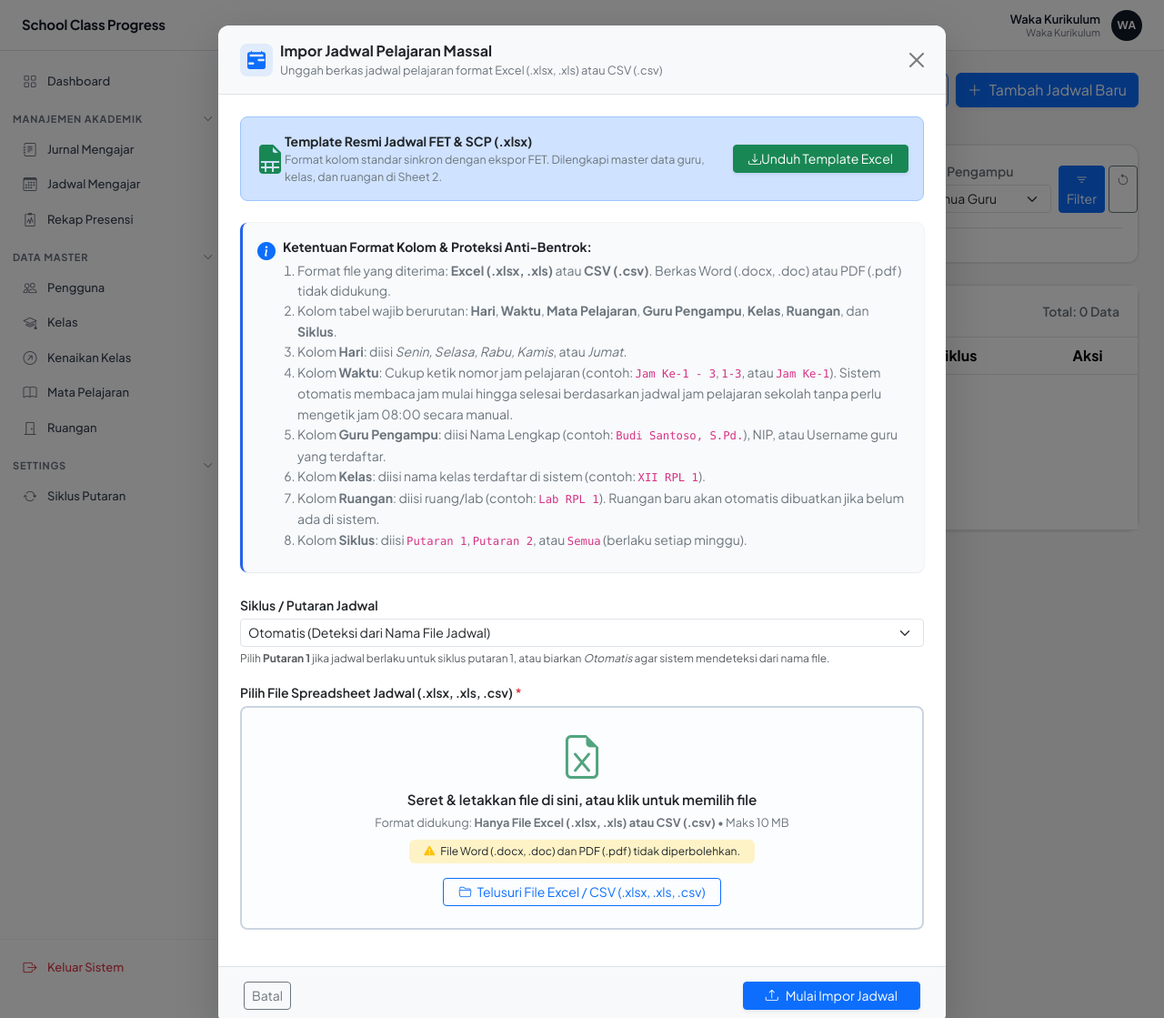
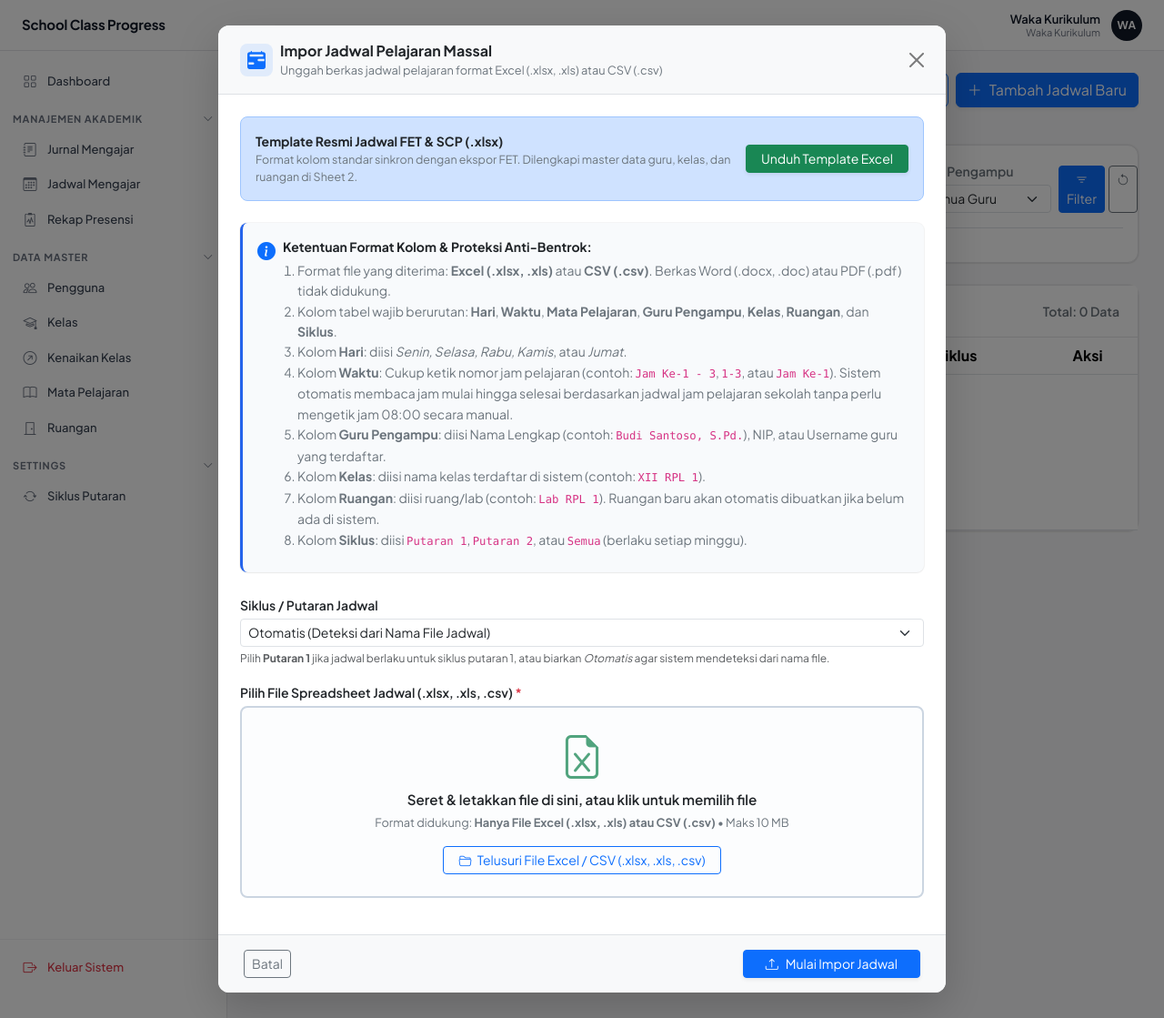
Before and after one commit to ShaquilleAmada/escepe, a Laravel app: template resources/views/waka/schedules/index.blade.php in a window 1280 px wide, after a click on "Impor Jadwal". Shown: the whole page at 91% size. Run offline with Laravel 10, Linux system fonts and the light colour scheme; the template is opened without the code that fills it, so the values that code supplies are empty.

Commit message:
style: remove icons from template download banner and remove yellow warning badge

```diff
--- a/resources/views/waka/schedules/index.blade.php
+++ b/resources/views/waka/schedules/index.blade.php
@@ -303,15 +303,11 @@ Belum ada jadwal yang sesuai dengan kriteria pencarian.
         <div class="modal-body p-4">
           {{-- Banner Unduh Template Resmi Excel --}}
           <div class="alert alert-primary bg-primary-subtle border-primary-subtle d-flex flex-column flex-sm-row align-items-sm-center justify-content-between p-3 rounded-3 mb-4 gap-2">
-            <div class="d-flex align-items-center gap-2.5">
-              <i class="bi bi-file-earmark-spreadsheet-fill fs-2 text-success"></i>
-              <div>
-                <div class="fw-bold text-dark small">Template Resmi Jadwal FET &amp; SCP (.xlsx)</div>
-                <div class="text-secondary small" style="font-size: 0.78rem;">Format kolom standar sinkron dengan ekspor FET. Dilengkapi master data guru, kelas, dan ruangan di Sheet 2.</div>
-              </div>
+            <div>
+              <div class="fw-bold text-dark small">Template Resmi Jadwal FET &amp; SCP (.xlsx)</div>
+              <div class="text-secondary small" style="font-size: 0.78rem;">Format kolom standar sinkron dengan ekspor FET. Dilengkapi master data guru, kelas, dan ruangan di Sheet 2.</div>
             </div>
-            <a href="{{ route('waka.schedules.template') }}" class="btn btn-sm btn-success px-3 shadow-sm text-nowrap d-inline-flex align-items-center justify-content-center gap-1.5 flex-shrink-0">
-              <i class="bi bi-download"></i>
+            <a href="{{ route('waka.schedules.template') }}" class="btn btn-sm btn-success px-3 shadow-sm text-nowrap d-inline-flex align-items-center justify-content-center flex-shrink-0">
               <span>Unduh Template Excel</span>
             </a>
           </div>
@@ -360,10 +356,7 @@ Belum ada jadwal yang sesuai dengan kriteria pencarian.
             <div class="border border-2 border-dashed rounded-3 p-4 text-center" id="scheduleDropzoneContainer" style="border-color: #cbd5e1 !important; background-color: #fcfdfe; transition: all 0.2s ease;">
               <i class="bi bi-file-earmark-excel display-5 text-success opacity-75 mb-2 d-block"></i>
               <p class="mb-1 fw-semibold text-dark" style="font-size: 0.95rem;">Seret &amp; letakkan file di sini, atau klik untuk memilih file</p>
-              <p class="text-secondary small mb-2" style="font-size: 0.8rem;">Format didukung: <strong>Hanya File Excel (.xlsx, .xls) atau CSV (.csv)</strong> &bull; Maks 10 MB</p>
-              <div class="alert alert-warning py-1 px-3 d-inline-block small mb-3 border-0 text-dark" style="font-size: 0.75rem; border-radius: 6px; background-color: #fef3c7;">
-                <i class="bi bi-exclamation-triangle-fill text-warning me-1"></i> File Word (.docx, .doc) dan PDF (.pdf) tidak diperbolehkan.
-              </div>
+              <p class="text-secondary small mb-3" style="font-size: 0.8rem;">Format didukung: <strong>Hanya File Excel (.xlsx, .xls) atau CSV (.csv)</strong> &bull; Maks 10 MB</p>
 
               <div class="d-block">
                 <input type="file" name="file" id="import_schedule_file_input" class="d-none" accept=".xlsx,.xls,.csv" required onchange="handleScheduleFileSelected(this)">
```
